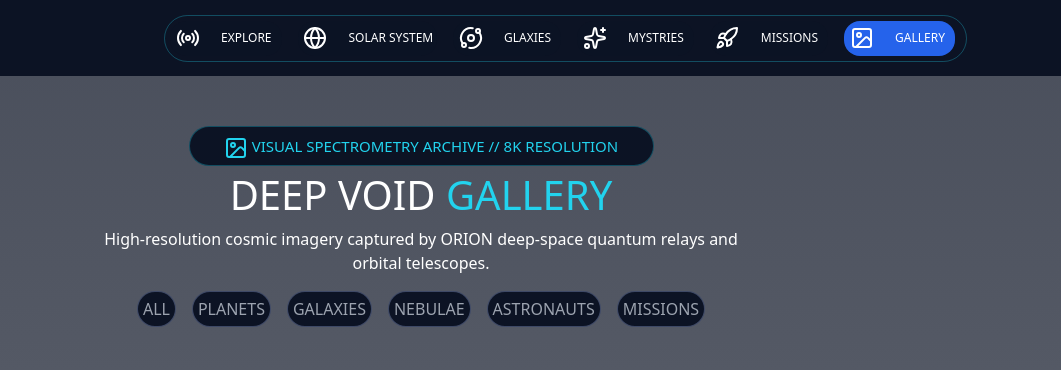
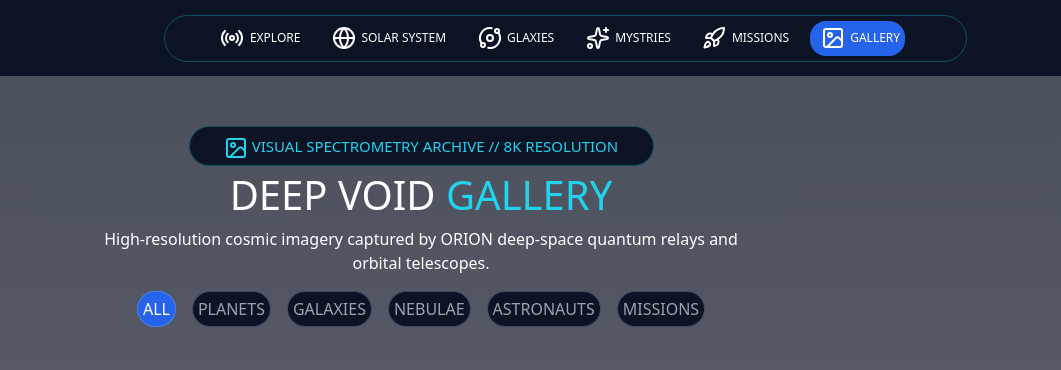
Before and after one commit to Shimomostafa/orion, a plain HTML site: page gallery.html in a window 1280 px wide. Shown: the top 370 px of the page, 219-1280 px from the left. Drawn offline with nearby package versions, Linux system fonts and the light colour scheme.

Commit message:
Add files via upload

```diff
--- a/gallery.html
+++ b/gallery.html
@@ -48,7 +48,7 @@
                             <ul
                                 class="navbar-nav justify-content-md-center align-items-md-center flex-grow-1 pe-3 gap-3">
                                 <li class="nav-item">
-                                    <button class="d-flex align-items-center gap-3 nav-btn " aria-current="page"
+                                    <button class="d-flex align-items-center  nav-btn " aria-current="page"
                                         onclick="window.location.href = 'index.html';">
                                         <div class="btn-icon"><i><svg xmlns="http://www.w3.org/2000/svg" width="24"
                                                     height="24" viewBox="0 0 24 24" fill="none" stroke="currentColor"
@@ -64,7 +64,7 @@
                                     </button>
                                 </li>
                                 <li class="nav-item">
-                                    <button class="d-flex align-items-center gap-3 nav-btn  "
+                                    <button class="d-flex align-items-center  nav-btn  "
                                         onclick="window.location.href = 'solar-system.html';">
                                         <div class="btn-icon"> <i><svg xmlns="http://www.w3.org/2000/svg" width="24"
                                                     height="24" viewBox="0 0 24 24" fill="none" stroke="currentColor"
@@ -78,7 +78,7 @@
                                     </button>
                                 </li>
                                 <li class=" nav-item">
-                                    <button class=" d-flex align-items-center gap-3 nav-btn "
+                                    <button class=" d-flex align-items-center  nav-btn "
                                         onclick="window.location.href = 'galaxy.html';">
                                         <div class="btn-icon"><i><svg xmlns="http://www.w3.org/2000/svg" width="24"
                                                     height="24" viewBox="0 0 24 24" fill="none" stroke="currentColor"
@@ -94,7 +94,7 @@
                                     </button>
                                 </li>
                                 <li class=" nav-item">
-                                    <button class="d-flex align-items-center gap-3 nav-btn "
+                                    <button class="d-flex align-items-center  nav-btn "
                                         onclick="window.location.href = 'mystery.html';">
                                         <div class="btn-icon"><i><svg xmlns="http://www.w3.org/2000/svg" width="24"
                                                     height="24" viewBox="0 0 24 24" fill="none" stroke="currentColor"
@@ -110,7 +110,7 @@
                                     </button>
                                 </li>
                                 <li class=" nav-item">
-                                    <button class="d-flex align-items-center gap-3 nav-btn "
+                                    <button class="d-flex align-items-center  nav-btn "
                                         onclick="window.location.href = 'mission.html';">
                                         <div class="btn-icon"><i><svg xmlns="http://www.w3.org/2000/svg" width="24"
                                                     height="24" viewBox="0 0 24 24" fill="none" stroke="currentColor"
@@ -127,7 +127,7 @@
                                     </button>
                                 </li>
                                 <li class=" nav-item">
-                                    <button class="d-flex align-items-center gap-3  nav-btn active"
+                                    <button class="d-flex align-items-center   nav-btn active"
                                         onclick="window.location.href = 'gallery.html';">
                                         <div class="btn-icon"><i><svg xmlns="http://www.w3.org/2000/svg" width="24"
                                                     height="24" viewBox="0 0 24 24" fill="none" stroke="currentColor"
@@ -166,7 +166,7 @@
                         <div>
                             <ul class="g-list list-unstyled d-flex flex-wrap justify-content-center gap-3">
                                 <li>
-                                    <button class=" filter-btn active-gallery" onclick="filtergallery('all',this)">ALL</button>
+                                    <button class=" filter-btn-gallery active" onclick="filtergallery('all',this)">ALL</button>
                                 </li>
                                 <li>
                                     <button class="filter-btn-gallery" onclick="filtergallery('PLANETS',this)">PLANETS</button>
--- a/orion.css
+++ b/orion.css
@@ -1140,3 +1140,15 @@ footer ul li button:hover{
         font-size: 15px !important;
     }
 }
+
+@media (min-width: 1024px) {
+    .offcanvas-body .nav-btn {
+        width: 100% !important;
+        background-color: var(--bg-surface) !important;
+        border: none !important;
+        color: var(--text-primary) !important;
+        border-radius: var(--radius-lg) !important;
+        padding: 0 5px !important;
+        margin: 5px 0px !important;
+    }
+}
```
Also changed, not shown: earth.html (+6 -6 lines), galaxy.html (+6 -6 lines), jupiter.html (+6 -6 lines), mars.html (+6 -6 lines), mercury.html (+6 -6 lines), mission.html (+6 -6 lines), mystery.html (+6 -6 lines), neptune.html (+6 -6 lines), saturn.html (+6 -6 lines), solar-system.html (+6 -6 lines), uranus.html (+6 -6 lines), venus.html (+6 -6 lines).
